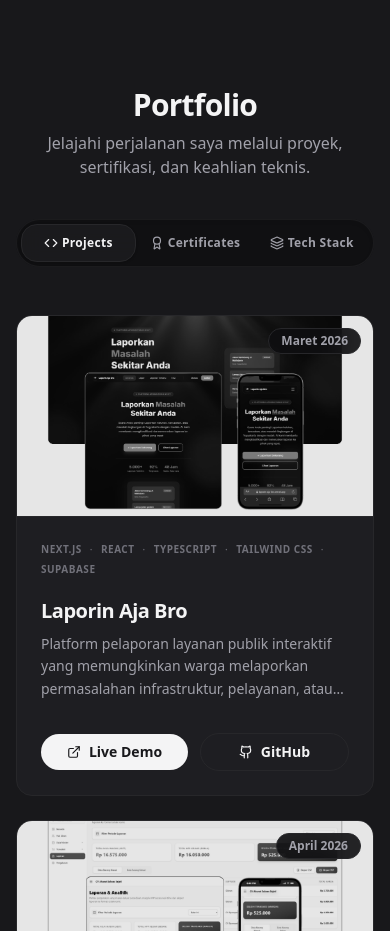
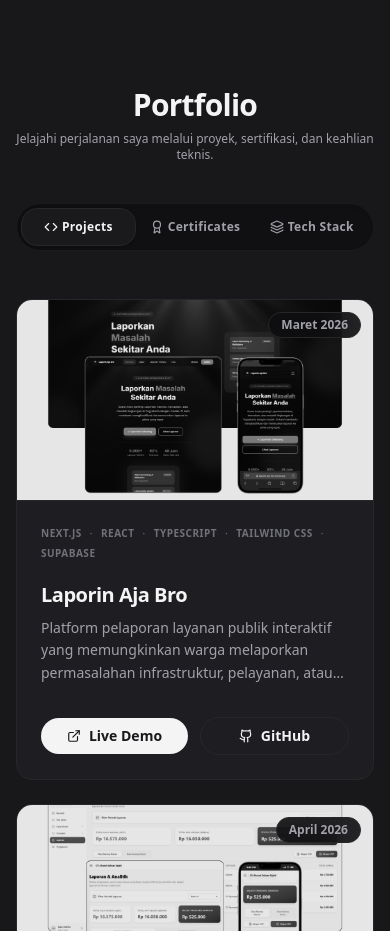
Before and after one commit to ilsetiawan1/portfolio-milsetiawan, a Next.js app: page / in a window 390 px wide. Shown: the part 1700-2631 px from the top of the page. Built offline with nearby package versions, Linux system fonts and the light colour scheme; a web font is replaced by a local one.

Commit message:
style: update SectionHeader subtitle font size to text-xs on mobile

```diff
--- a/components/layout/SectionHeader.tsx
+++ b/components/layout/SectionHeader.tsx
@@ -24,7 +24,7 @@ export default function SectionHeader({
         {title}
       </h2>
       {subtitle && (
-        <p className="text-base md:text-lg text-text-secondary max-w-xl">
+        <p className="text-xs md:text-lg text-text-secondary max-w-xl">
           {subtitle}
         </p>
       )}
```
